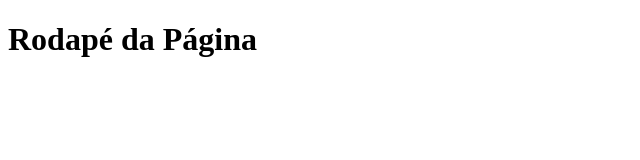
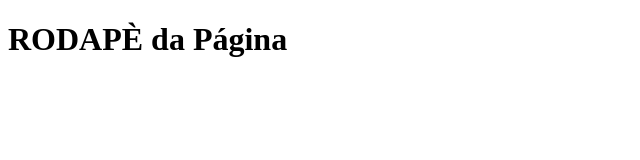
Before and after one commit to claudio-cesar-fraga-cavalcante/primeiro-repositorio, a plain HTML site: page rodape.html in a window 1280 px wide. Shown: the whole page, without its empty margins (0-640 px from the left). Drawn offline with Linux system fonts and the light colour scheme.

Commit message:
Alteração solicitada
alterado

```diff
--- a/rodape.html
+++ b/rodape.html
@@ -7,6 +7,6 @@
     <title>Document</title>
 </head>
 <body>
-    <h1>Rodapé da Página</h1>
+    <h1>RODAPÈ da Página</h1>
 </body>
 </html>
```
